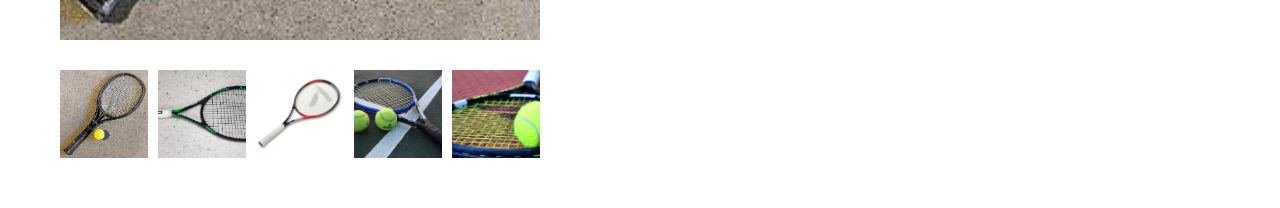
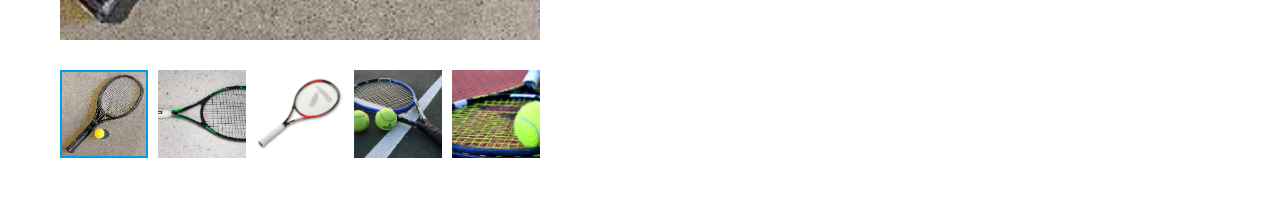
Before and after one commit to Komoza/avito-analogue, a React (Vite) app: page /advertisement in a window 1280 px wide. Shown: the part 689-897 px from the top of the page. Built offline with nearby package versions, Linux system fonts and the light colour scheme.

Commit message:
highlights active slider

```diff
--- a/src/pages/advertisement/components/photos/photos.scss
+++ b/src/pages/advertisement/components/photos/photos.scss
@@ -19,6 +19,10 @@
         width: 88px;
         height: 88px;
         object-fit: cover;
+
+        &--active {
+            border: 2px solid #009ee4;
+        }
     }
 
     &__thumbs-wrapper {
--- a/src/pages/advertisement/components/photos/photos.tsx
+++ b/src/pages/advertisement/components/photos/photos.tsx
@@ -29,6 +29,7 @@ const images = [
 
 export const Photos = () => {
     const [thumbsSwiper, setThumbsSwiper] = useState<SwiperClass | null>(null);
+    const [indexActiveThums, setIndexActiveThumbs] = useState<number>(0);
 
     const handleClickSlide = (index: number) => {
         if (thumbsSwiper) {
@@ -37,6 +38,7 @@ export const Photos = () => {
             if (typeof slidesPerView === 'number' && !isNaN(slidesPerView)) {
                 const targetIndex = index - Math.floor(slidesPerView / 2);
                 thumbsSwiper.slideTo(targetIndex, 300);
+                setIndexActiveThumbs(index);
             }
         }
     };
@@ -85,7 +87,10 @@ export const Photos = () => {
                             <SwiperSlide key={index}>
                                 <img
                                     src={image}
-                                    className="photos__swipe-slide-img"
+                                    className={`photos__swipe-slide-img ${
+                                        index === indexActiveThums &&
+                                        'photos__swipe-slide-img--active'
+                                    }`}
                                     onClick={() => handleClickSlide(index)}
                                 />
                             </SwiperSlide>
```
